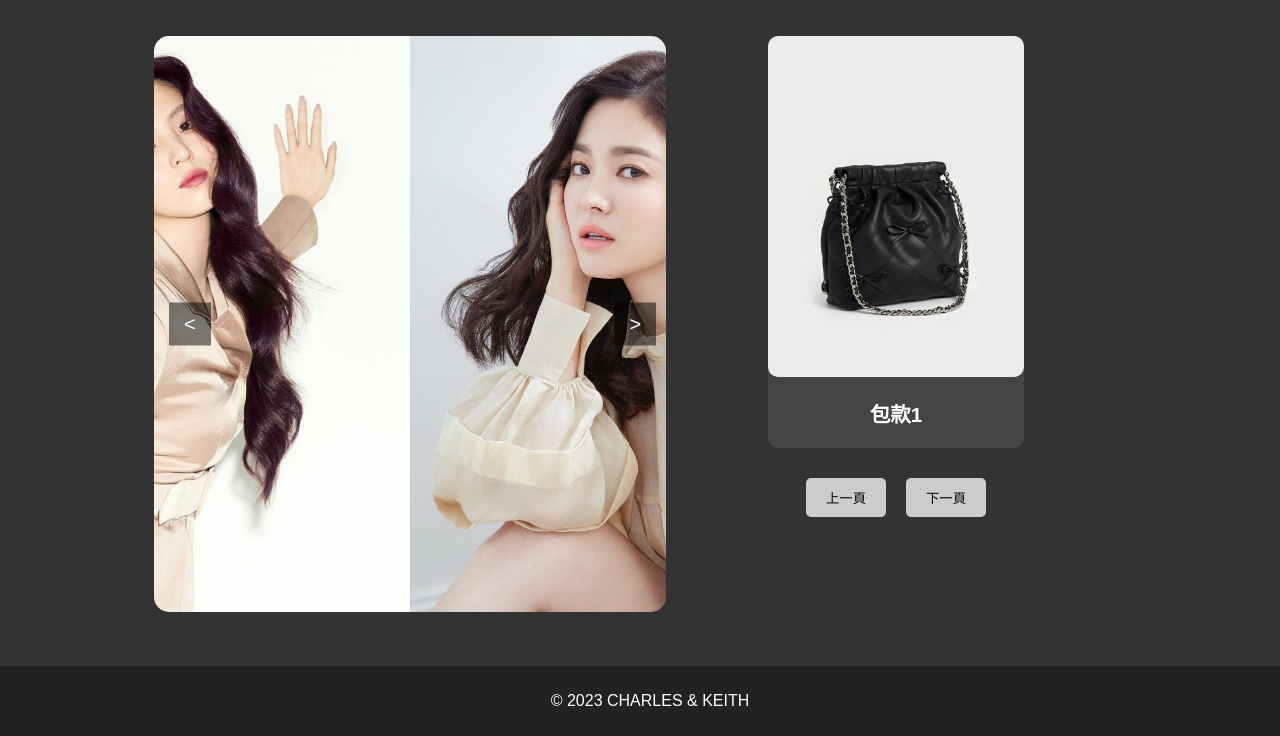
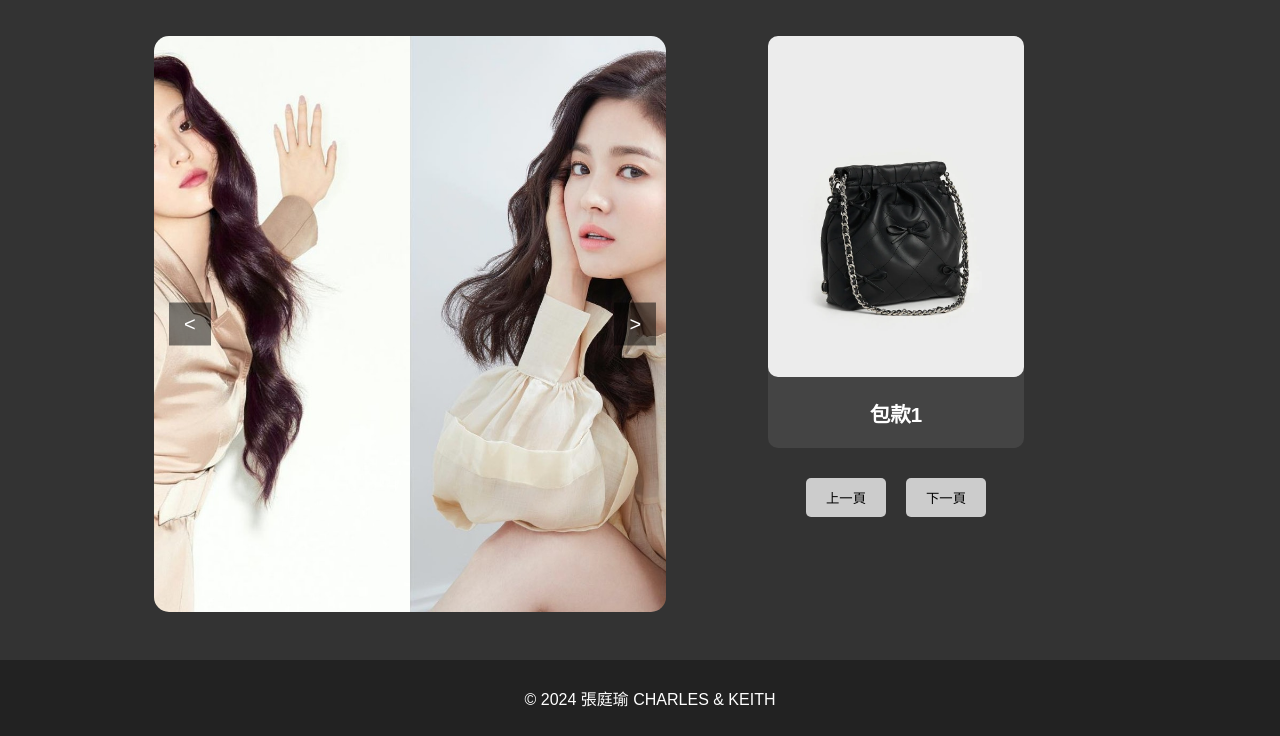
Before and after one commit to long-tai-0925/Test-for-Chicken, a plain HTML site: page 新品上架/index.html in a window 1280 px wide. Shown: the part 64-800 px from the top of the page. Drawn offline with Linux system fonts and the light colour scheme.

Commit message:
更新 index.html

```diff
--- a/新品上架/index.html
+++ b/新品上架/index.html
@@ -45,7 +45,7 @@
         </br>
     </main>
     <footer>
-        <p>&copy; 2023 CHARLES & KEITH</p>
+        <p>&copy; 2024 張庭瑜 CHARLES & KEITH</p>
     </footer>
     <script src="/新品上架/script.js"></script>
 </body>
```
